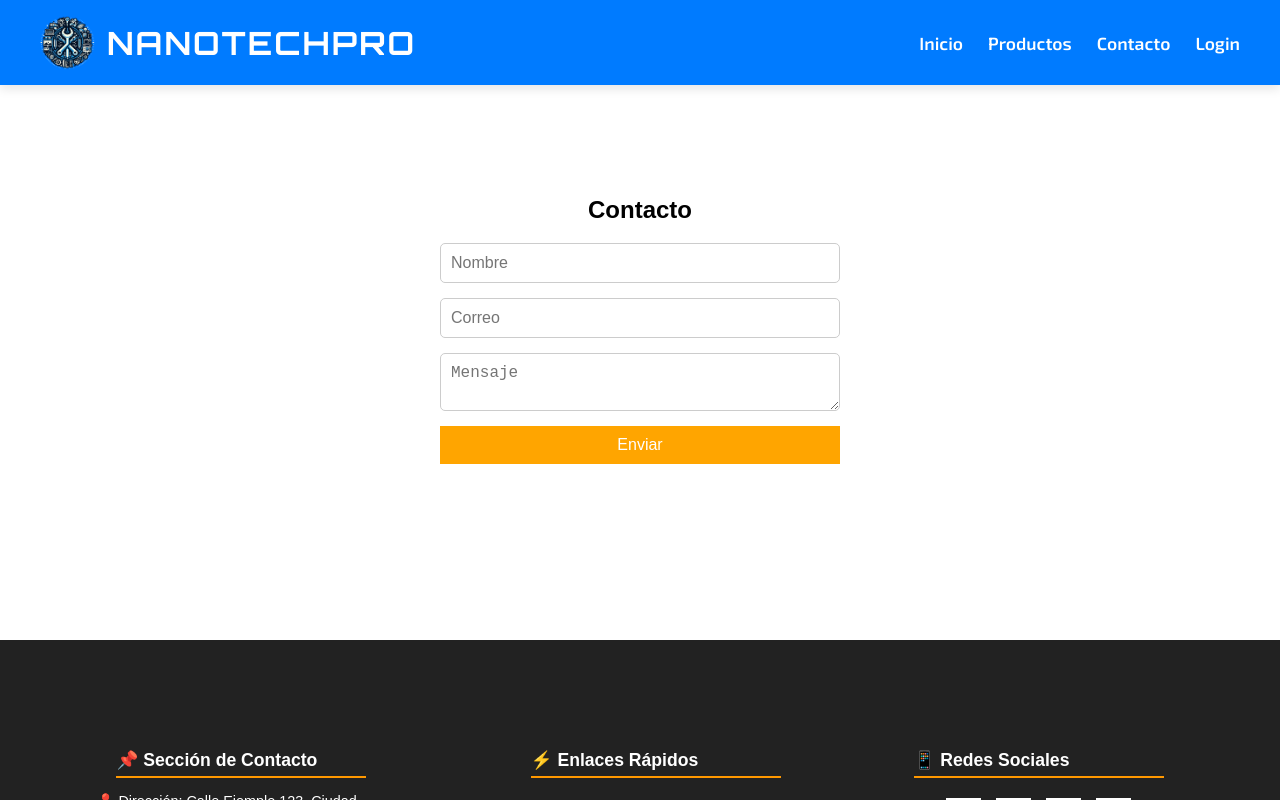
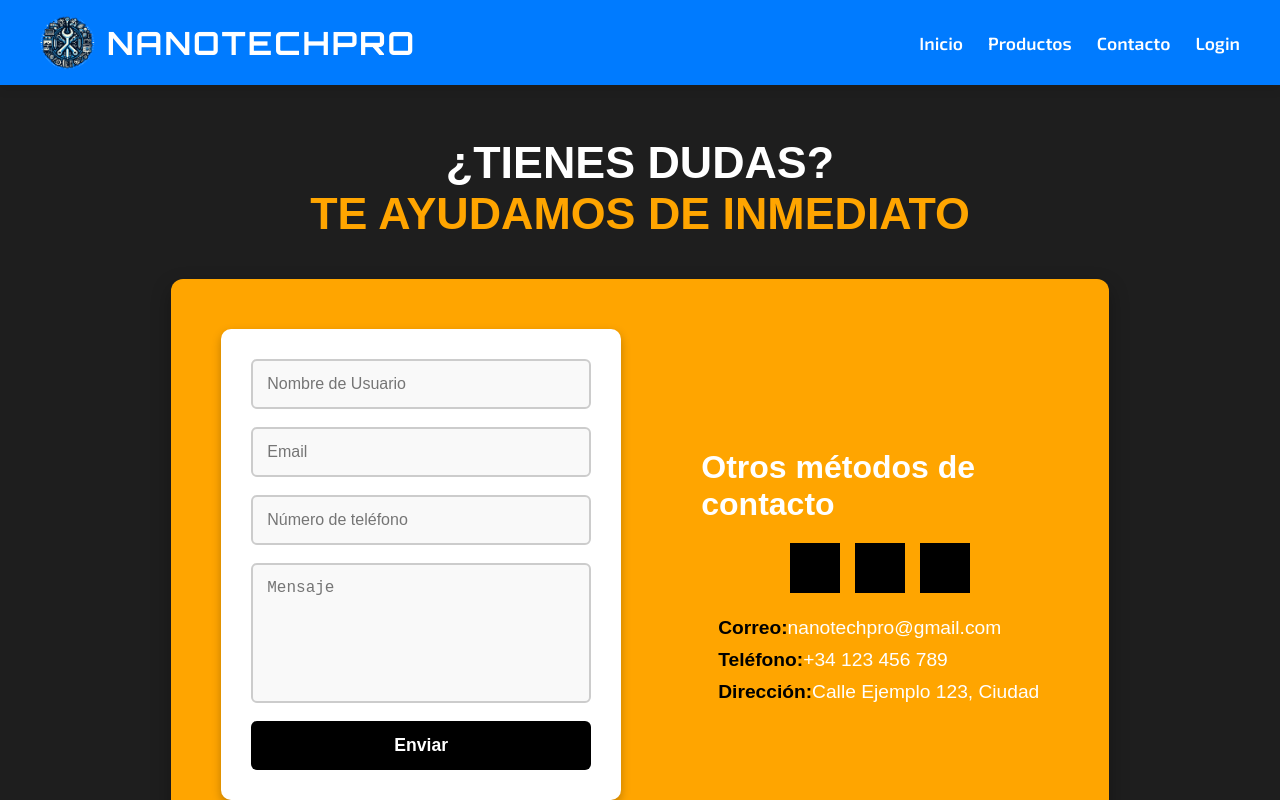
Before and after one commit to GiovanniBarroso/nanotechpro-MiStartUp, a Vue app: page /contact in a window 1280 px wide. Shown: the top 800 px of the page. Built offline with nearby package versions, Linux system fonts and the light colour scheme; grey boxes are pictures that could not be loaded.

Commit message:
updated contact files

```diff
--- /dev/null
+++ b/src/assets/css/contact.css
@@ -0,0 +1,213 @@
+/* Ajuste general para evitar desbordamiento */
+body,
+html {
+    overflow-x: hidden;
+}
+
+/* SECCIÓN PRINCIPAL */
+.contact-page {
+    text-align: center;
+    padding: 100px 15px 30px;
+    background: #1e1e1e;
+    color: white;
+}
+
+/* TÍTULO */
+.contact-title {
+    font-size: 2.8rem;
+    font-weight: bold;
+    margin-bottom: 40px;
+    text-transform: uppercase;
+}
+
+.contact-title span {
+    color: orange;
+}
+
+/* CONTENEDOR PRINCIPAL */
+.contact-container {
+    display: flex;
+    justify-content: center;
+    align-items: center;
+    gap: 20px;
+    background: orange;
+    padding: 50px;
+    border-radius: 12px;
+    width: 75%;
+    margin: auto;
+    flex-wrap: wrap;
+    box-shadow: 0 8px 20px rgba(0, 0, 0, 0.3);
+    max-width: 100%;
+    box-sizing: border-box;
+}
+
+/* FORMULARIO */
+.contact-form {
+    display: flex;
+    flex-direction: column;
+    gap: 18px;
+    background: #ffffff;
+    padding: 30px;
+    border-radius: 10px;
+    width: 100%;
+    max-width: 400px;
+    box-shadow: 0px 4px 10px rgba(0, 0, 0, 0.25);
+    box-sizing: border-box;
+}
+
+.contact-form input,
+.contact-form textarea {
+    width: 100%;
+    padding: 14px;
+    font-size: 1rem;
+    border: 2px solid #ccc;
+    border-radius: 6px;
+    background: #f9f9f9;
+    transition: all 0.3s ease-in-out;
+    box-sizing: border-box;
+}
+
+.contact-form input:focus,
+.contact-form textarea:focus {
+    border-color: #ff9800;
+    background: white;
+    outline: none;
+}
+
+.contact-form textarea {
+    height: 140px;
+    resize: none;
+}
+
+.contact-form button {
+    width: 100%;
+    background: black;
+    color: white;
+    border: none;
+    padding: 14px;
+    font-size: 1.1rem;
+    cursor: pointer;
+    transition: all 0.3s ease-in-out;
+    border-radius: 6px;
+    font-weight: bold;
+}
+
+.contact-form button:hover {
+    background: darkorange;
+    transform: scale(1.05);
+}
+
+/* REDES SOCIALES */
+.social-icons {
+    display: flex;
+    justify-content: center;
+    gap: 15px;
+    margin-bottom: 20px;
+}
+
+.social-icons img {
+    width: 50px;
+    height: 50px;
+    transition: transform 0.3s ease-in-out, opacity 0.3s ease-in-out;
+    filter: brightness(0) saturate(100%);
+}
+
+.social-icons a:hover img {
+    transform: scale(1.1);
+    opacity: 0.8;
+}
+
+
+
+/* INFORMACIÓN DE CONTACTO */
+.contact-info {
+    flex: 1;
+    /* Que se distribuya proporcionalmente */
+    max-width: 400px;
+    text-align: left;
+}
+
+.contact-info h3 {
+    font-size: 2rem;
+    margin-bottom: 20px;
+    font-weight: bold;
+}
+
+.contact-info p {
+    font-size: 1.2rem;
+    margin: 10px 0;
+    display: flex;
+    align-items: center;
+}
+
+.contact-info p strong {
+    color: black;
+    margin-left: 5px;
+}
+
+.contact-info p i {
+    color: black;
+    margin-right: 12px;
+    font-size: 1.5rem;
+}
+
+
+
+/* RESPONSIVE */
+@media (min-width: 1200px) {
+    .contact-container {
+        gap: 80px;
+        /* Más separación en pantallas grandes */
+    }
+}
+
+/* TABLET */
+@media (max-width: 1024px) {
+    .contact-container {
+        flex-direction: column;
+        width: 90%;
+        text-align: center;
+        padding: 40px;
+    }
+
+    .contact-info {
+        max-width: 100%;
+        text-align: center;
+    }
+
+    .contact-form {
+        width: 90%;
+    }
+
+    .contact-title {
+        font-size: 2.5rem;
+    }
+}
+
+@media (max-width: 480px) {
+    .contact-title {
+        font-size: 1.8rem;
+        padding: 10px;
+    }
+
+    .contact-container {
+        width: 100%;
+        padding: 20px;
+    }
+
+    .contact-form {
+        width: 100%;
+        max-width: 95%;
+        padding: 15px;
+    }
+
+    .contact-info {
+        width: 100%;
+        padding: 10px;
+    }
+
+    .social-icons {
+        justify-content: center;
+    }
+
+}
--- a/src/views/Contact.vue
+++ b/src/views/Contact.vue
@@ -1,49 +1,48 @@
 <template>
-    <div class="contact-container">
-        <h2>Contacto</h2>
-        <form>
-            <input type="text" placeholder="Nombre" />
-            <input type="email" placeholder="Correo" />
-            <textarea placeholder="Mensaje"></textarea>
-            <button>Enviar</button>
-        </form>
+    <div class="contact-page">
+        <!-- TÍTULO -->
+        <h2 class="contact-title">
+            ¿Tienes dudas? <br />
+            <span>Te ayudamos de inmediato</span>
+        </h2>
+
+        <!-- CONTENEDOR PRINCIPAL -->
+        <div class="contact-container">
+            <!-- FORMULARIO -->
+            <form class="contact-form">
+                <input type="text" placeholder="Nombre de Usuario" required />
+                <input type="email" placeholder="Email" required />
+                <input type="tel" placeholder="Número de teléfono" required />
+                <textarea placeholder="Mensaje" required></textarea>
+                <button type="submit">Enviar</button>
+            </form>
+
+            <!-- INFORMACIÓN DE CONTACTO + REDES SOCIALES -->
+            <div class="contact-info">
+                <h3>Otros métodos de contacto</h3>
+
+                <!-- Redes sociales con logos -->
+                <div class="social-icons">
+                    <a href="#" target="_blank">
+                        <img src="../../brands/facebook icon.png" alt="Facebook" />
+                    </a>
+                    <a href="#" target="_blank">
+                        <img src="../../brands/twitter icon.png" alt="Twitter" />
+                    </a>
+                    <a href="#" target="_blank">
+                        <img src="../../brands/ig icon.png" alt="Instagram" />
+                    </a>
+                </div>
+
+                <p><i class="fas fa-envelope"></i> <strong>Correo:</strong> nanotechpro@gmail.com</p>
+                <p><i class="fas fa-phone"></i> <strong>Teléfono:</strong> +34 123 456 789</p>
+                <p><i class="fas fa-map-marker-alt"></i> <strong>Dirección:</strong> Calle Ejemplo 123, Ciudad</p>
+            </div>
+        </div>
     </div>
 </template>
 
-<style scoped>
-.contact-container {
-    display: flex;
-    flex-direction: column;
-    align-items: center;
-    justify-content: center;
-    height: 80vh;
-}
+<script setup>
 
-form {
-    display: flex;
-    flex-direction: column;
-    width: 400px;
-    gap: 15px;
-}
-
-input,
-textarea {
-    padding: 10px;
-    font-size: 1rem;
-    border: 1px solid #ccc;
-    border-radius: 5px;
-}
-
-button {
-    background: orange;
-    color: white;
-    border: none;
-    padding: 10px;
-    cursor: pointer;
-    font-size: 1rem;
-}
-
-button:hover {
-    background: darkorange;
-}
-</style>
+import "../assets/css/contact.css";
+</script>
```
